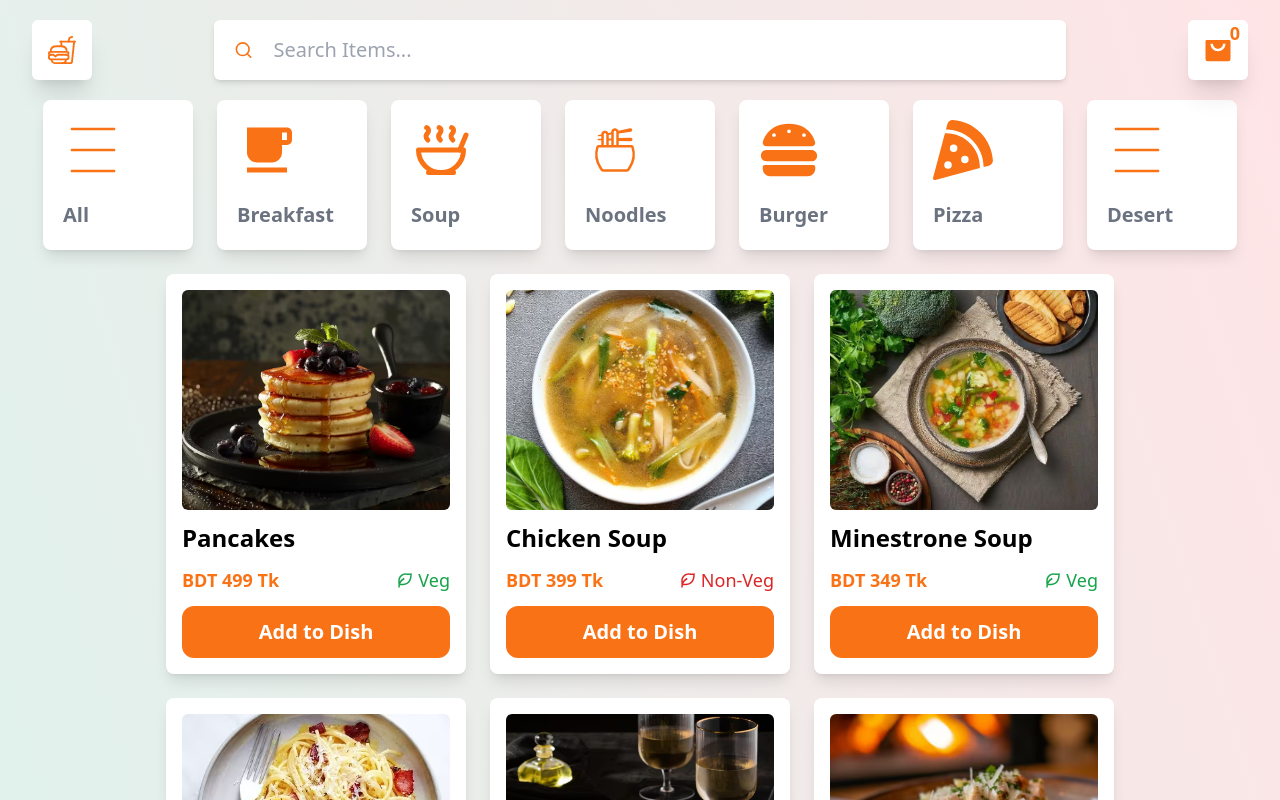
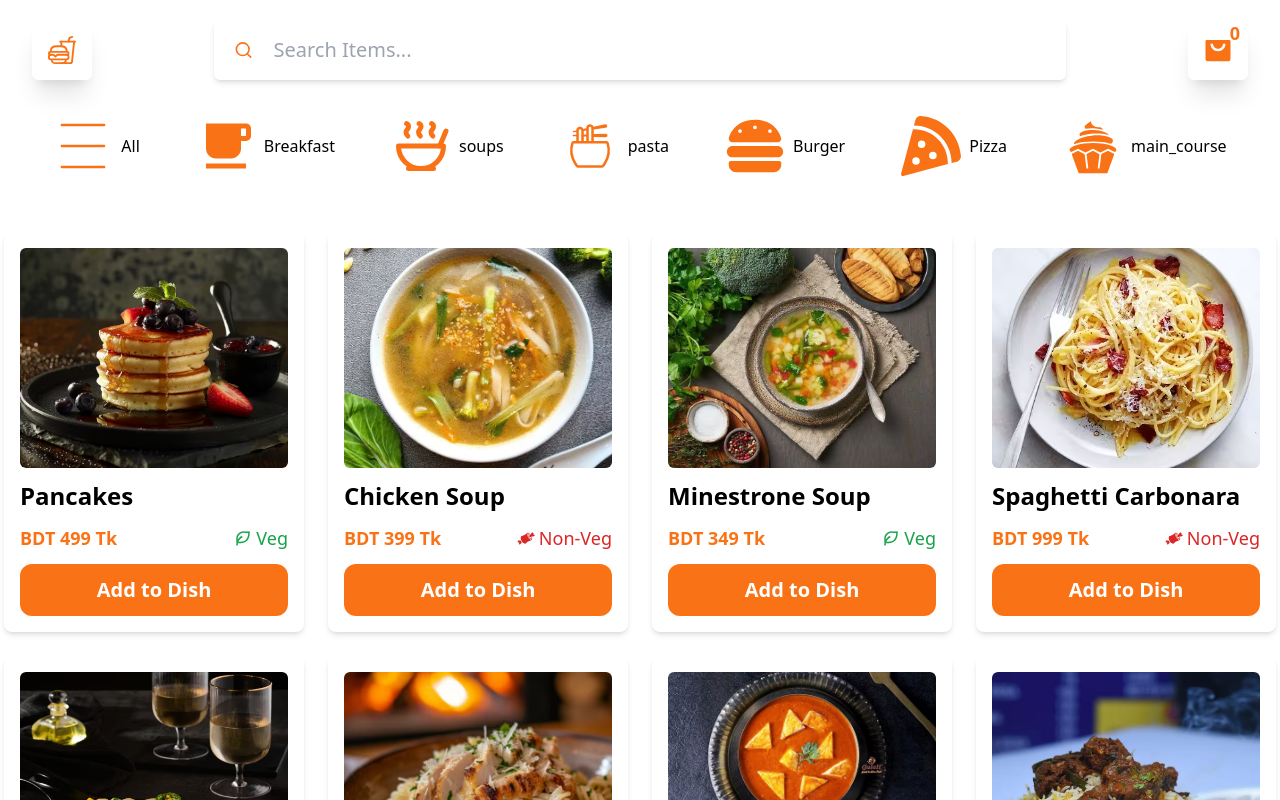
Before and after one commit to Torabarnob203311003/Food-Delivery, a React (Vite) app: page / in a window 1280 px wide. Shown: the top 800 px of the page. Built offline with nearby package versions, Linux system fonts and the light colour scheme.

Commit message:
catagories filter done

```diff
--- a/src/Components/Card.jsx
+++ b/src/Components/Card.jsx
@@ -1,36 +1,43 @@
 import React from 'react';
 import { RiLeafLine } from 'react-icons/ri';
+import { GiMeat } from 'react-icons/gi';
 
-function Card({ item }) {
+function Card({ food }) {
   return (
-    <div className='w-[300px] h-[400px] bg-white p-4 rounded-lg flex flex-col gap-3 shadow-lg'>
+    <div className='w-[300px] h-[400px] bg-white p-4 rounded-lg flex flex-col gap-3 shadow-md hover:shadow-orange-500'>
+      {/* Image Section */}
       <div className='w-full h-[60%] overflow-hidden'>
         <img
-          src={item.food_image}
-          alt={item.food_name}
+          src={food.food_image}
+          alt={food.food_name}
           className='object-cover w-full h-full rounded-md'
         />
       </div>
-      <div className='text-2xl font-semibold'>{item.food_name}</div>
+
+      {/* Title */}
+      <div className='text-2xl font-semibold'>{food.food_name}</div>
+
+      {/* Price & Type */}
       <div className='w-full flex justify-between items-center'>
         <div className='text-lg font-semibold text-orange-500'>
-          BDT {item.price} Tk
+          BDT {food.price} Tk
         </div>
         <div className='flex items-center text-lg font-medium'>
-          <RiLeafLine
-            className={`mr-1 ${
-              item.food_type === 'veg' ? 'text-green-600' : 'text-red-600'
-            }`}
-          />
-          <span
-            className={`${
-              item.food_type === 'veg' ? 'text-green-600' : 'text-red-600'
-            }`}
-          >
-            {item.food_type === 'veg' ? 'Veg' : 'Non-Veg'}
-          </span>
+          {food.food_type === 'veg' ? (
+            <>
+              <RiLeafLine className='text-green-600 mr-1' />
+              <span className='text-green-600'>Veg</span>
+            </>
+          ) : (
+            <>
+              <GiMeat className='text-red-600 mr-1' />
+              <span className='text-red-600'>Non-Veg</span>
+            </>
+          )}
         </div>
       </div>
+
+      {/* Button */}
       <button className='w-full p-3 bg-orange-500 rounded-xl text-xl text-white hover:bg-yellow-100 hover:text-orange-500 font-semibold transition-all'>
         Add to Dish
       </button>
--- a/src/Components/Catagories.jsx
+++ b/src/Components/Catagories.jsx
@@ -4,42 +4,44 @@ import { LuSoup } from 'react-icons/lu';
 import { CiBowlNoodles } from 'react-icons/ci';
 import { FaBurger } from 'react-icons/fa6';
 import { FaPizzaSlice } from 'react-icons/fa6';
+import { GiCupcake } from 'react-icons/gi'; // Added for Dessert category
 
 const Catagories = [
   {
     id: 1,
-    name: 'All ',
+    name: 'All',
     icon: <CiMenuBurger className='w-[60px] h-[60px] text-orange-500' />,
   },
   {
     id: 2,
-    name: 'Breakfast  ',
+    name: 'Breakfast',
     icon: <MdFreeBreakfast className='w-[60px] h-[60px] text-orange-500' />,
   },
   {
     id: 3,
-    name: 'Soup ',
+    name: 'soups',
     icon: <LuSoup className='w-[60px] h-[60px] text-orange-500' />,
   },
   {
     id: 4,
-    name: 'Noodles ',
+    name: 'pasta',
     icon: <CiBowlNoodles className='w-[60px] h-[60px] text-orange-500' />,
   },
   {
     id: 5,
-    name: 'Burger ',
+    name: 'Burger',
     icon: <FaBurger className='w-[60px] h-[60px] text-orange-500' />,
   },
   {
     id: 6,
-    name: 'Pizza ',
+    name: 'Pizza',
     icon: <FaPizzaSlice className='w-[60px] h-[60px] text-orange-500' />,
   },
   {
     id: 7,
-    name: 'Desert ',
-    icon: <CiMenuBurger className='w-[60px] h-[60px] text-orange-500' />,
+    name: 'main_course',
+    icon: <GiCupcake className='w-[60px] h-[60px] text-orange-500' />, // Changed to a cupcake icon for Dessert
   },
 ];
+
 export default Catagories;
--- a/src/Components/FoodList.jsx
+++ b/src/Components/FoodList.jsx
@@ -1,13 +1,14 @@
 import React from 'react';
-import food_items from '../Data/Food.js'; // adjust path as needed
-import Card from './Card';
+import Card from './Card'; // Assuming you have a Card component to display each food item
 
-function FoodList() {
+function FoodList({ foodItems }) {
   return (
-    <div className='flex flex-wrap gap-6 justify-center p-6'>
-      {food_items.map(item => (
-        <Card key={item.id} item={item} />
-      ))}
+    <div className='flex flex-wrap justify-center gap-6'>
+      {foodItems.length > 0 ? (
+        foodItems.map(item => <Card key={item.id} food={item} />)
+      ) : (
+        <div>No food items found in this category.</div>
+      )}
     </div>
   );
 }
--- a/src/pages/Home.jsx
+++ b/src/pages/Home.jsx
@@ -1,26 +1,39 @@
-import React from 'react';
-import Nav from '../Components/Nav';
+import React, { useState } from 'react';
 import Catagories from '../Components/Catagories';
-
-import FoodList from '../Components/FoodList';
+import FoodList from '../Components/FoodList.jsx';
+import food_items from '../Data/Food.js';
+import Nav from '../Components/Nav.jsx';
 
 function Home() {
+  const [selectedCategory, setSelectedCategory] = useState('All');
+
+  const filteredItems = food_items.filter(item => {
+    if (selectedCategory === 'All') return true;
+    return item.food_category.toLowerCase() === selectedCategory.toLowerCase();
+  });
+
   return (
-    <div className='bg-gradient-to-bl from-[#ffe4e6] to-[#ccfbf1] w-full min-h-[100vh]'>
+    <div>
       <Nav />
+      <div>
+        <div className='flex justify-center gap-6 mb-6'>
+          {Catagories.map(category => (
+            <button
+              key={category.id}
+              onClick={() => setSelectedCategory(category.name)}
+              className='flex items-center gap-2 p-4 hover:bg-gray-200 rounded-lg'
+            >
+              {category.icon}
+              <span>{category.name}</span>
+            </button>
+          ))}
+        </div>
 
-      <div className='flex flex-wrap justify-center items-center gap-6 w-[100%]'>
-        {Catagories.map(item => (
-          <div
-            key={item.name}
-            className='w-[150px] h-[150px] bg-white flex flex-col items-start gap-5 p-5 justify-start text-[20px] font-semibold text-gray-500 rounded-lg shadow-lg hover:bg-yellow-100 cursor-pointer transition-all duration-200'
-          >
-            {item.icon}
-            {item.name}
-          </div>
-        ))}
+        {/* Food List */}
+        <div className='mt-10'>
+          <FoodList foodItems={filteredItems} />{' '}
+        </div>
       </div>
-      <FoodList />
     </div>
   );
 }
```
